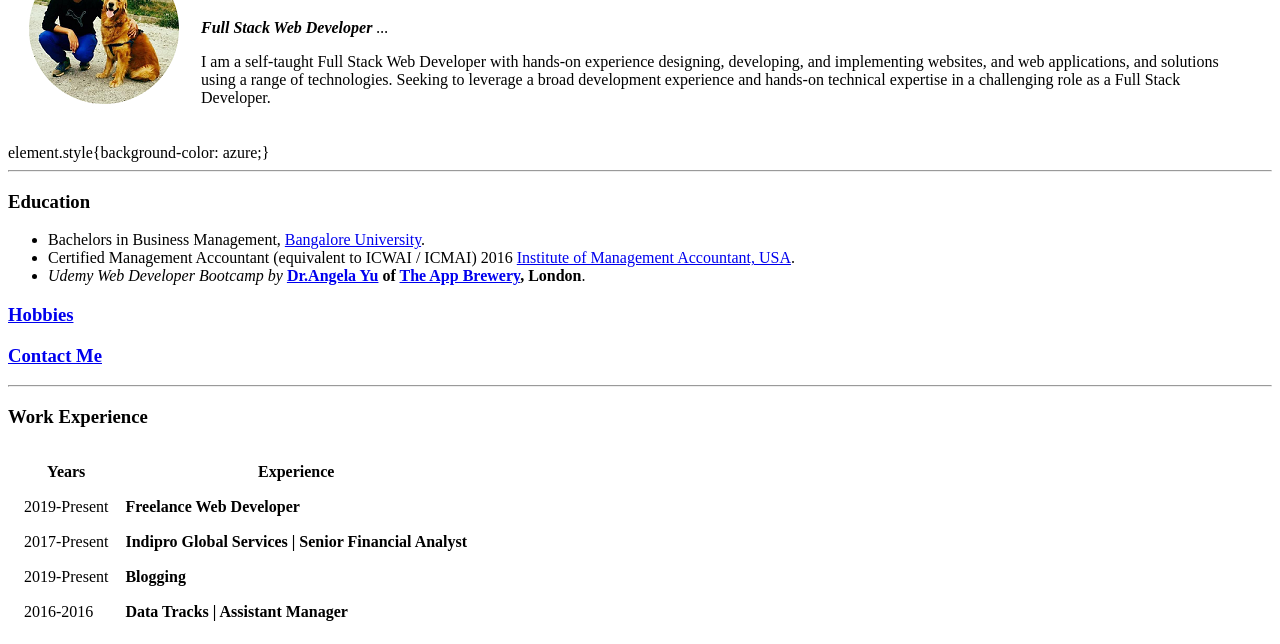
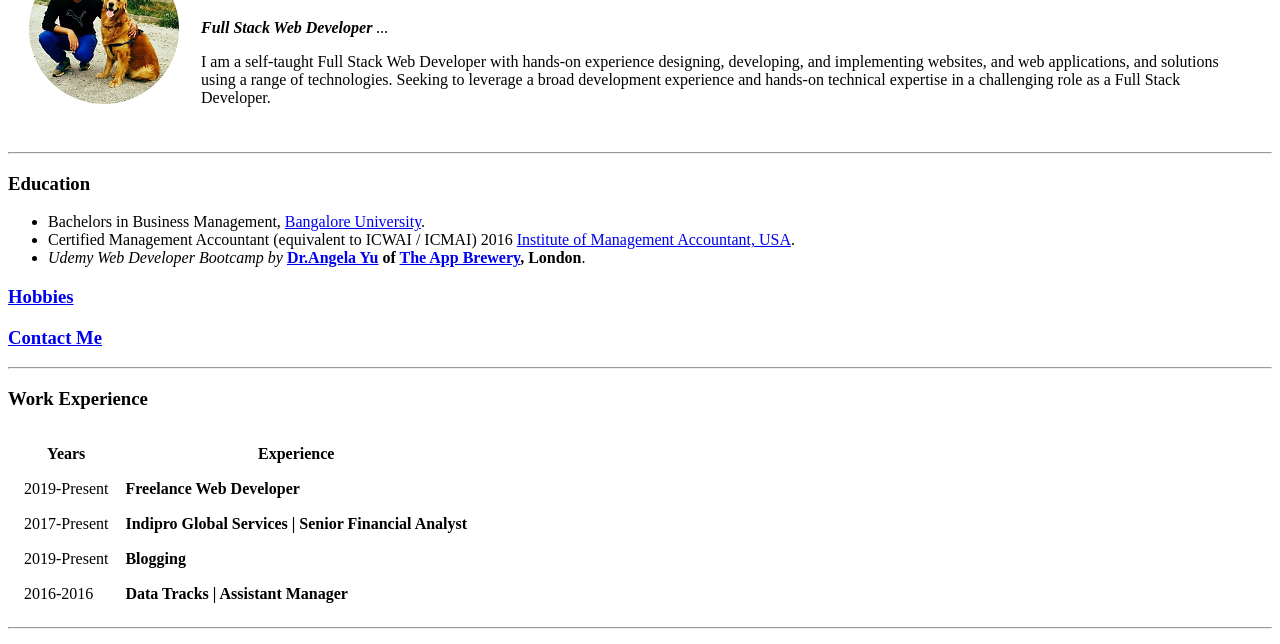
Before and after one commit to acharjeea108/CV, a plain HTML site: page index.html in a window 1280 px wide. Shown: the part 90-734 px from the top of the page. Drawn offline with Linux system fonts and the light colour scheme.

Commit message:
Update index.html

```diff
--- a/index.html
+++ b/index.html
@@ -16,7 +16,7 @@
 </table>
 
 <body>
-element.style{background-color: azure;}
+
   <hr>
   <h3>Education</h3>
   <ul>
```
